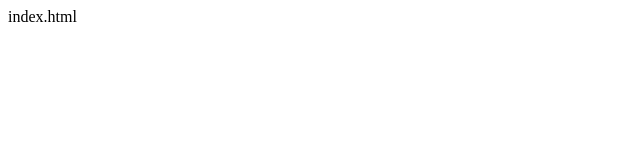
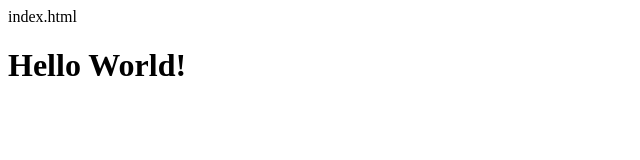
Before and after one commit to marco-tommasin77/htmlcss-hello, a plain HTML site: page index.html in a window 1280 px wide. Shown: the whole page, without its empty margins (0-640 px from the left). Drawn offline with Linux system fonts and the light colour scheme.

Commit message:
created hello world

```diff
--- a/index.html
+++ b/index.html
@@ -5,6 +5,11 @@ index.html
 <head>
     <meta charset ="utf-8">
     <meta name="viewport" content="width=device-width initial-scale=1.0">
-    <title>Document</title>
+    <title>Prima pagina Html</title>
+
 </head>
+
+<body>
+    <h1>Hello World!</h1>
+</body>
 </html>
```
